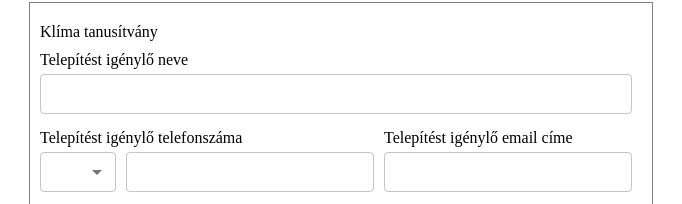
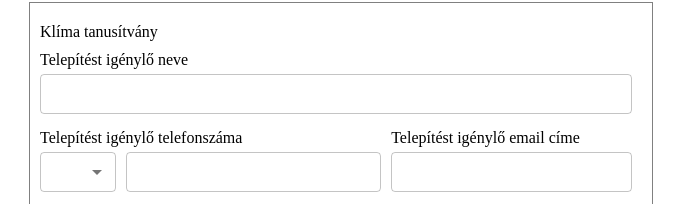
Before and after one commit to falho/extreme, a React app: page / in a window 1280 px wide. Shown: the part 106-310 px from the top of the page, 239-921 px from the left. Built offline with nearby package versions, Linux system fonts and the light colour scheme.

Commit message:
Extreme digital - scale form elements properly

```diff
--- a/src/CertificateForm/CertificateForm.js
+++ b/src/CertificateForm/CertificateForm.js
@@ -26,6 +26,9 @@ const styles = {
   formItemLabel: {
     marginBottom: '5px',
     marginTop: '5px'
+  },
+  grow: {
+    flexGrow: 1
   }
 };
 
@@ -65,18 +68,21 @@ const CertificateForm = ({ classes, countryCodes }) => {
   );
 
   const phoneNumber = (
-    <Grid item>
-      <Grid item className={classes.formItemLabel}>
+    <Grid>
+      <Grid className={classes.formItemLabel}>
         {intl.formatMessage({ id: 'phone'})}
       </Grid>
 
-      <Grid item container>
-        <DropdownSelect
-          onChange={(value) => updateFormAction(dispatch, 'phonePrefix', value)}
-          items={countryCodes}
-          value={getFormValue(state, 'phonePrefix')}
-        />
+      <Grid container>
         <Grid item>
+          <DropdownSelect
+            onChange={(value) => updateFormAction(dispatch, 'phonePrefix', value)}
+            items={countryCodes}
+            value={getFormValue(state, 'phonePrefix')}
+          />
+        </Grid>
+
+        <Grid item className={classes.grow}>
           {getPhoneNumberInput('phoneNumber')}
         </Grid>
       </Grid>
@@ -85,9 +91,11 @@ const CertificateForm = ({ classes, countryCodes }) => {
 
   const phoneAndEmailInput = (
     <Grid container className={classes.formItem}>
-      {phoneNumber}
+      <Grid item xs={12} sm={7}>
+        {phoneNumber}
+      </Grid>
 
-      <Grid item>
+      <Grid item xs={12} sm={5}>
         {getTextInput('email')}
       </Grid>
     </Grid>
--- a/static/src/styles.css
+++ b/static/src/styles.css
@@ -20,6 +20,12 @@ body {
   display: flex;
   align-items: center;
   justify-content: space-between;
+}
+
+@media (max-width: 600px) {
+  .main .header {
+    flex-direction: column;
+  }
 }
 
 .header .logo {
@@ -75,7 +81,7 @@ body {
   margin-top: 20px;
 }
 
-@media (max-width: 860px) {
+@media (max-width: 960px) {
   .main .content {
     flex-direction: column-reverse;
     justify-content: center;
```
Also changed, not shown: 1 other file.
